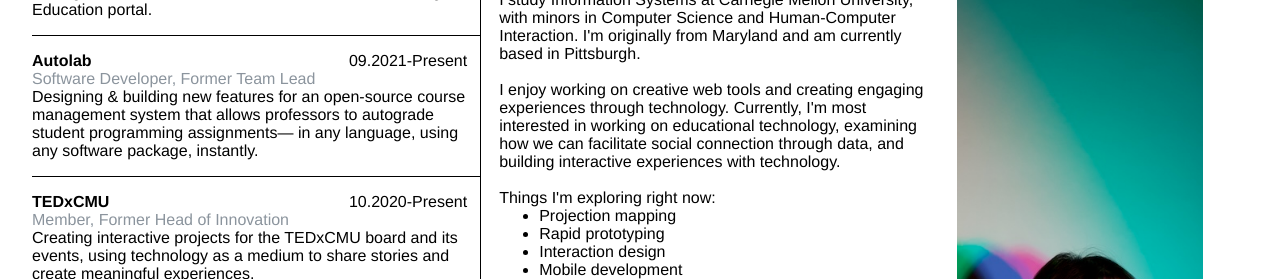
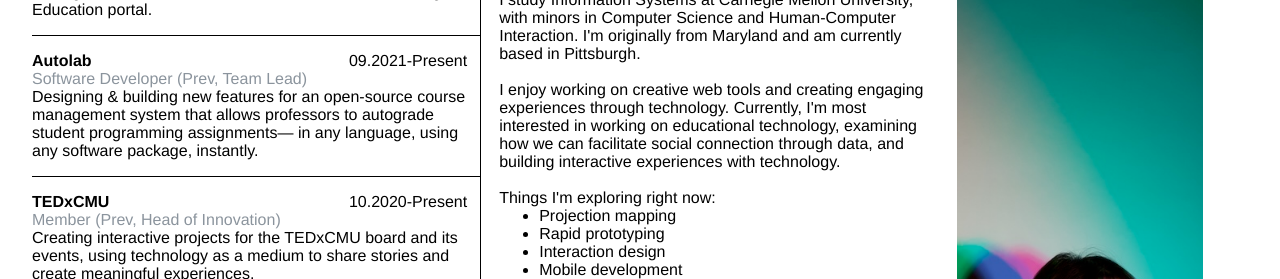
Before and after one commit to michellexliu/michellexliu.github.io, a React (Create React App) app: page /#/ in a window 1280 px wide. Shown: the part 228-507 px from the top of the page. Built offline with nearby package versions, Linux system fonts and the light colour scheme.

Commit message:
edited experience copy

```diff
--- a/src/assets/experience.js
+++ b/src/assets/experience.js
@@ -17,7 +17,7 @@ const EXPERIENCE = [
     },
     description:
       'Designing & building new features for an open-source course management system that allows professors to autograde student programming assignments— in any language, using any software package, instantly.',
-    position: 'Software Developer, Former Team Lead',
+    position: 'Software Developer (Prev, Team Lead)',
     link: 'https://autolabproject.com/',
   },
   {
@@ -27,7 +27,7 @@ const EXPERIENCE = [
     },
     description:
       'Creating interactive projects for the TEDxCMU board and its events, using technology as a medium to share stories and create meaningful experiences.',
-    position: 'Member, Former Head of Innovation',
+    position: 'Member (Prev, Head of Innovation)',
     link: 'https://www.tedxcmu.org/',
   },
   {
```
